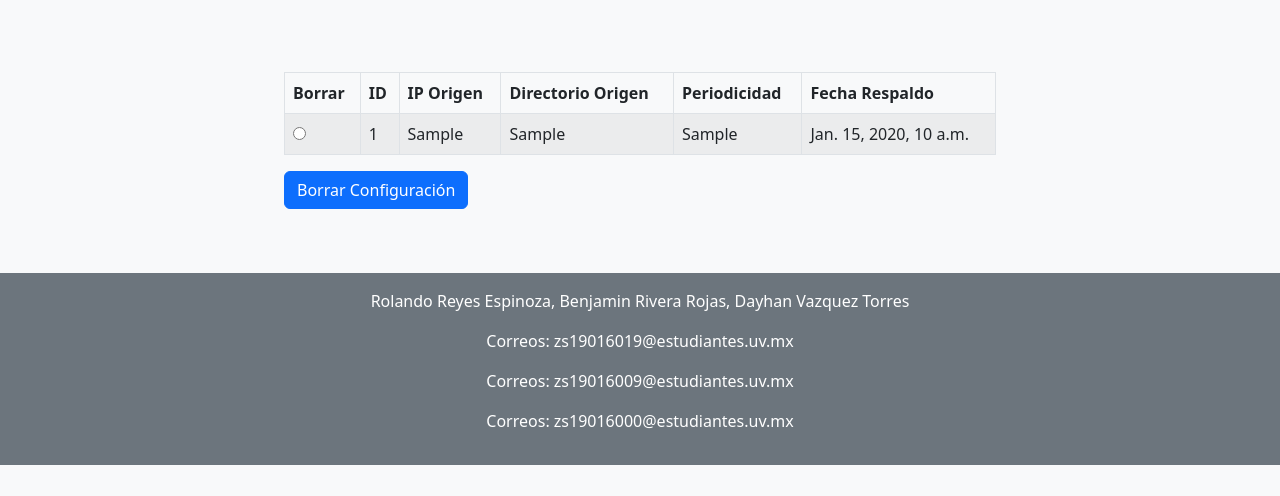
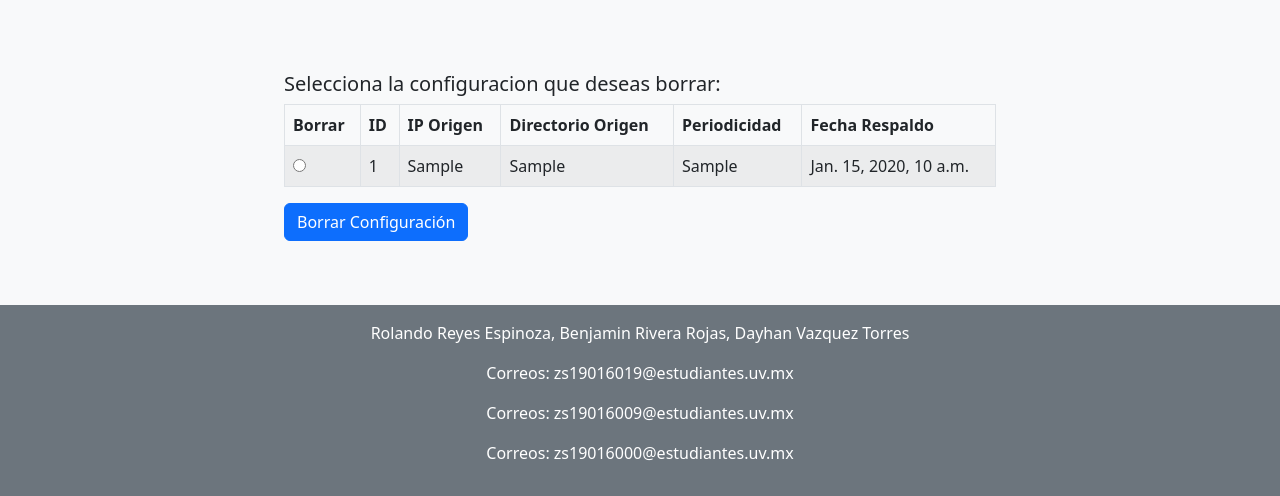
Before and after one commit to DayhanTorres1703/proyectodesarrollo, a Django app: template miapp/templates/mostrar_configuraciones_respaldo.html in a window 1280 px wide. Shown: the part 136-632 px from the top of the page. Run offline with Django 5.2, Linux system fonts and the light colour scheme; the template is opened without the code that fills it: values that come from a table or form of the project are taken from there, others are empty; tables that the repository leaves empty hold one stand-in row (values such as "Sample post").

Commit message:
Configuracion de reportes

```diff
--- a/miapp/templates/mostrar_configuraciones_respaldo.html
+++ b/miapp/templates/mostrar_configuraciones_respaldo.html
@@ -3,12 +3,13 @@
 {% block titulo %}Configuraciones de Respaldo{% endblock %}
 
 {% block encabezado %}Configuraciones de Respaldo{% endblock %}
-
 {% block contenido %}
   <div class="container mt-4">
     <form method="post" action="{% url 'borrar_configuracion' %}" class="mb-3">
       {% csrf_token %}
       <div class="table-responsive">
+        <h5>Selecciona la configuracion que deseas borrar:</h5>
+
         <table class="table table-bordered table-striped">
           <thead>
             <tr>
```
